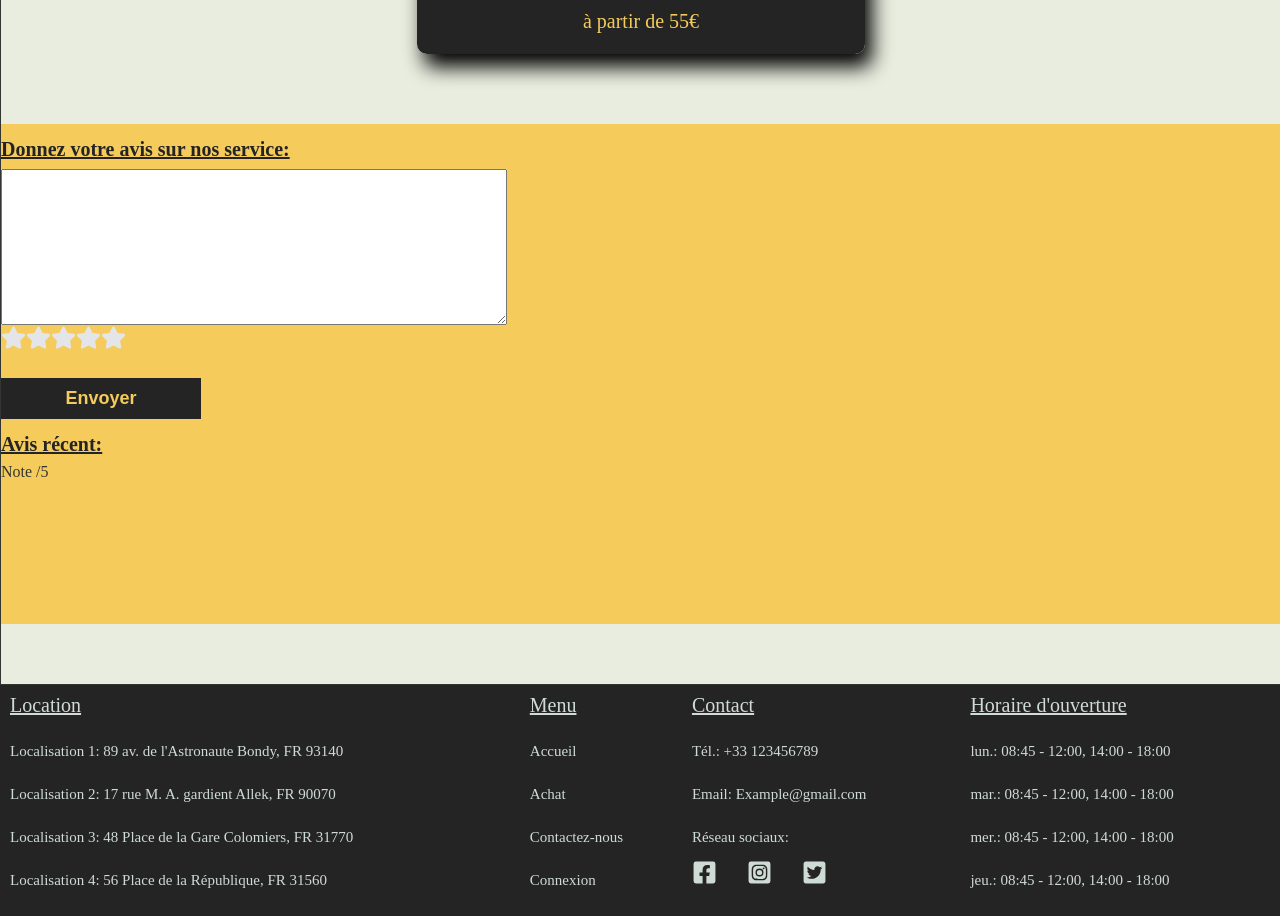
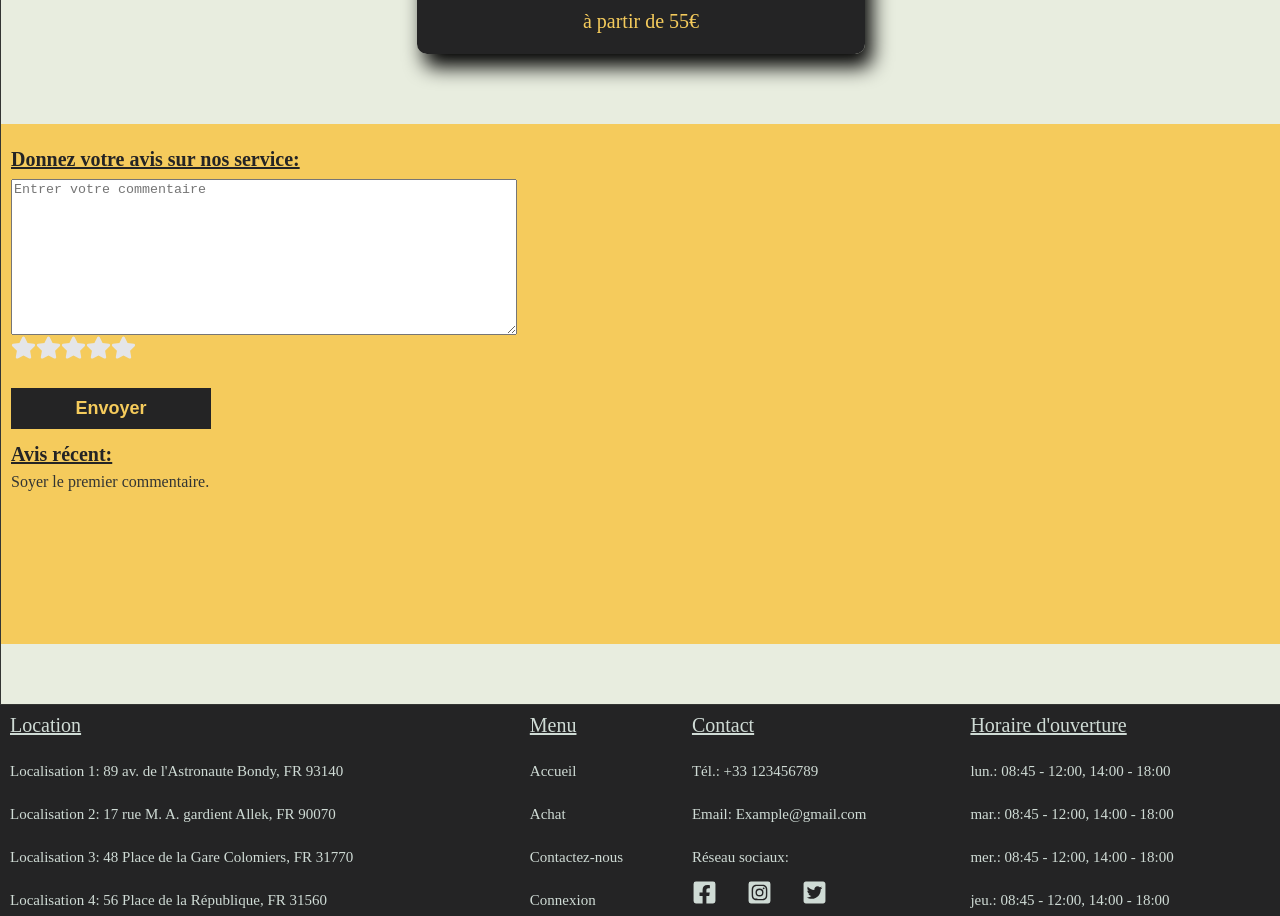
Before and after one commit to Valmirllap/Garage-Automobile, a React (Create React App) app: page / in a window 1280 px wide. Shown: the part 2500-3416 px from the top of the page. Built offline with nearby package versions, Linux system fonts and the light colour scheme.

Commit message:
Ticket #12 - Setup CommentSection to display the 3 most recent comment

```diff
--- a/src/components/Accueil/CommentSection.js
+++ b/src/components/Accueil/CommentSection.js
@@ -5,15 +5,40 @@ import { useState } from 'react';
 export default function CommentSection() {
   const [rating, setRating] = useState(null);
   const [hover, setHover] = useState(null);
+  const [message, setMessage] = useState('');
+  const [comments, setComments] = useState([]);
+
+  const handleCommentSubmit = (e) => {
+    e.preventDefault();
+
+    if (message && rating) {
+      const newComment = {
+        message: message,
+        rating: rating
+      };
+      setComments([newComment, ...comments.slice(0, 2)]);
+      setMessage('');
+      setRating(null);
+    };
+  };
+
+  const handleChange = (e) => {
+    setMessage(e.target.value);
+  }
   return (
     <Comments>
+      <Form onSubmit={handleCommentSubmit}>
         <TitleComments>Donnez votre avis sur nos service:</TitleComments>
-      <Message rows="10"></Message>
+        <Message
+          rows="10"
+          value={message}
+          onChange={handleChange}
+          placeholder="Entrer votre commentaire"></Message>
         <div>
           {[...Array(5)].map((start, index) => {
             const currentRating = index + 1;
             return (
-            <label>
+              <label key={index}>
                 <input
                   type="radio"
                   name="rating"
@@ -31,9 +56,22 @@ export default function CommentSection() {
             )
           })}
         </div>
-      <Send>Envoyer</Send>
+        <Send type="submit">Envoyer</Send>
+      </Form>
+
       <TitleComments>Avis récent:</TitleComments>
-      <p>Note {rating}/5</p>
+      {comments.length > 0 ? (
+        <ul>
+          {comments.slice(0, 3).map((comment, index) => (
+            <li key={index}>
+              <p>{comment.message}. {comment.rating}/5 <FaStar /></p>
+            </li>
+          ))}
+        </ul>
+      ) : (
+        <p>Soyer le premier commentaire.</p>
+      )
+      }
     </Comments>
   );
 };
@@ -43,6 +81,7 @@ const Comments = styled.div`
 display: flex;
 flex-direction: column;
 margin: 20px 0 60px 0;
+padding: 10px;
 background-color: #F5CB5C;
 width: 100%;
 height: 500px;
@@ -53,6 +92,11 @@ height: 500px;
   cursor: pointer;
 }
 `;
+const Form = styled.form`
+display: flex;
+flex-direction: column;
+`;
+
 
 const TitleComments = styled.label`
 margin-top: 15px;
```
Lines whose indentation alone changed are shown as unchanged.
